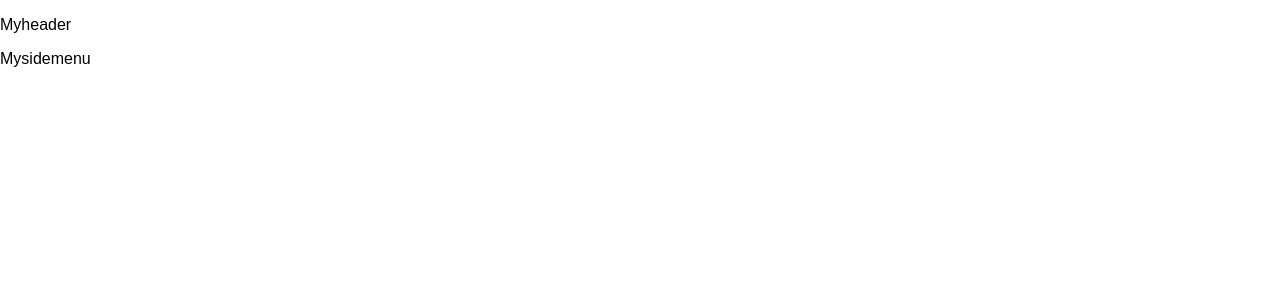
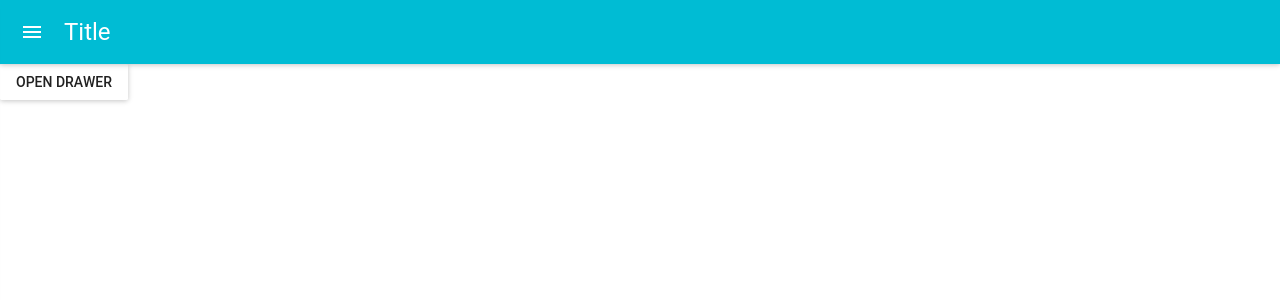
Before and after one commit to why-absystem/login-react, a React (Create React App) app: page / in a window 1280 px wide. Shown: the top 300 px of the page. Built offline with nearby package versions, Linux system fonts and the light colour scheme.

Commit message:
buat sidemenu

```diff
--- a/src/components/myheader.js
+++ b/src/components/myheader.js
@@ -1,13 +1,13 @@
 import React, { Component } from 'react';
+import AppBar from 'material-ui/AppBar';
 
 export default class Myheader extends Component {
 	render() {
 		return (
-			<div>
-				<p>
-					Myheader
-				</p>
-			</div>
+			<AppBar
+				title="Title"
+				iconClassNameRight="muidocs-icon-navigation-expand-more"
+			/>
 		);
 	}
 }
--- a/src/components/mysidemenu.js
+++ b/src/components/mysidemenu.js
@@ -1,12 +1,34 @@
 import React, { Component } from 'react';
+import Drawer from 'material-ui/Drawer';
+import MenuItem from 'material-ui/MenuItem';
+import RaisedButton from 'material-ui/RaisedButton';
 
 export default class Mysidemenu extends Component {
+
+	constructor(props) {
+		super(props);
+		this.state = {open: false};
+	}
+
+	handleToggle = () => this.setState({open: !this.state.open});
+	handleClose = () => this.setState({open: false});
+
 	render() {
 		return (
 			<div>
-				<p>
-					Mysidemenu
-				</p>
+				<RaisedButton
+					label="Open Drawer"
+					onClick={this.handleToggle}
+				/>
+				<Drawer
+					docked={false}
+					width={200}
+					open={this.state.open}
+					onRequestChange={(open) => this.setState({open})}
+				>
+					<MenuItem onClick={this.handleClose}>Menu Item</MenuItem>
+					<MenuItem onClick={this.handleClose}>Menu Item 2</MenuItem>
+				</Drawer>
 			</div>
 		);
 	}
```
